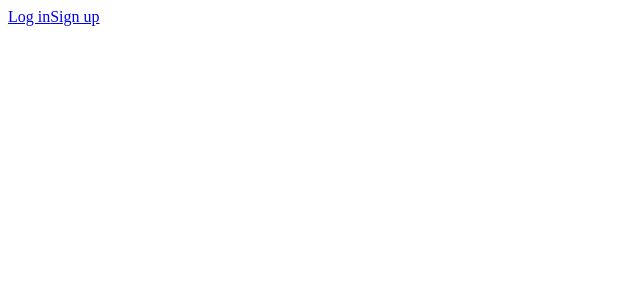
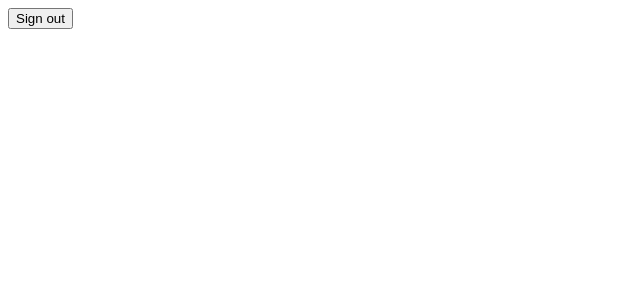
Before and after one commit to georgeibrahim1/projects-manager, a React (Vite) app: page / in a window 1280 px wide. Shown: the top 300 px of the page, without its empty margins (0-640 px from the left). Built offline with nearby package versions, Linux system fonts and the light colour scheme; sample sign-in values are in the browser's storage.

Commit message:
fix: make the navbar toggle for each mode

```diff
--- a/src/layouts/mainlayout.jsx
+++ b/src/layouts/mainlayout.jsx
@@ -1,14 +1,16 @@
-import React, { useState } from "react";
+import React from "react";
 import { Outlet, Link, useNavigate, useLocation } from "react-router-dom";
 import NavBar from "../ui/navbar";
 
 export default function MainLayout() {
-  const [isLoggedIn, setIsLoggedIn] = useState(false);
+  const location = useLocation();
   const navigate = useNavigate();
 
+  const token = localStorage.getItem("token");
+  const isLoggedIn = !!token;
+
   const handleSignOut = () => {
-    setIsLoggedIn(false);
-    // clear token/localStorage if needed
+    localStorage.removeItem("token");
     navigate("/login");
   };
 
@@ -17,18 +19,16 @@ export default function MainLayout() {
       <NavBar>
         {!isLoggedIn ? (
           <>
-            <Link
-              to="/login"
-              className="hover:underline px-2"
-            >
-              Log in
-            </Link>
-            <Link
-              to="/signup"
-              className="hover:underline px-2"
-            >
-              Sign up
-            </Link>
+            {location.pathname !== "/login" && (
+              <Link to="/login" className="hover:underline px-2">
+                Log in
+              </Link>
+            )}
+            {location.pathname !== "/signup" && (
+              <Link to="/signup" className="hover:underline px-2">
+                Sign up
+              </Link>
+            )}
           </>
         ) : (
           <button
--- a/src/pages/logInPage.jsx
+++ b/src/pages/logInPage.jsx
@@ -3,7 +3,7 @@ import { useNavigate } from "react-router-dom";
 import Logo from "../ui/logo";
 import Form from "../ui/form";
 
-export default function LogInPage() {
+export default function LogInPage({}) {
   const navigate = useNavigate();
   const [error, setError] = useState({ status: false, message: "" });
 
```
